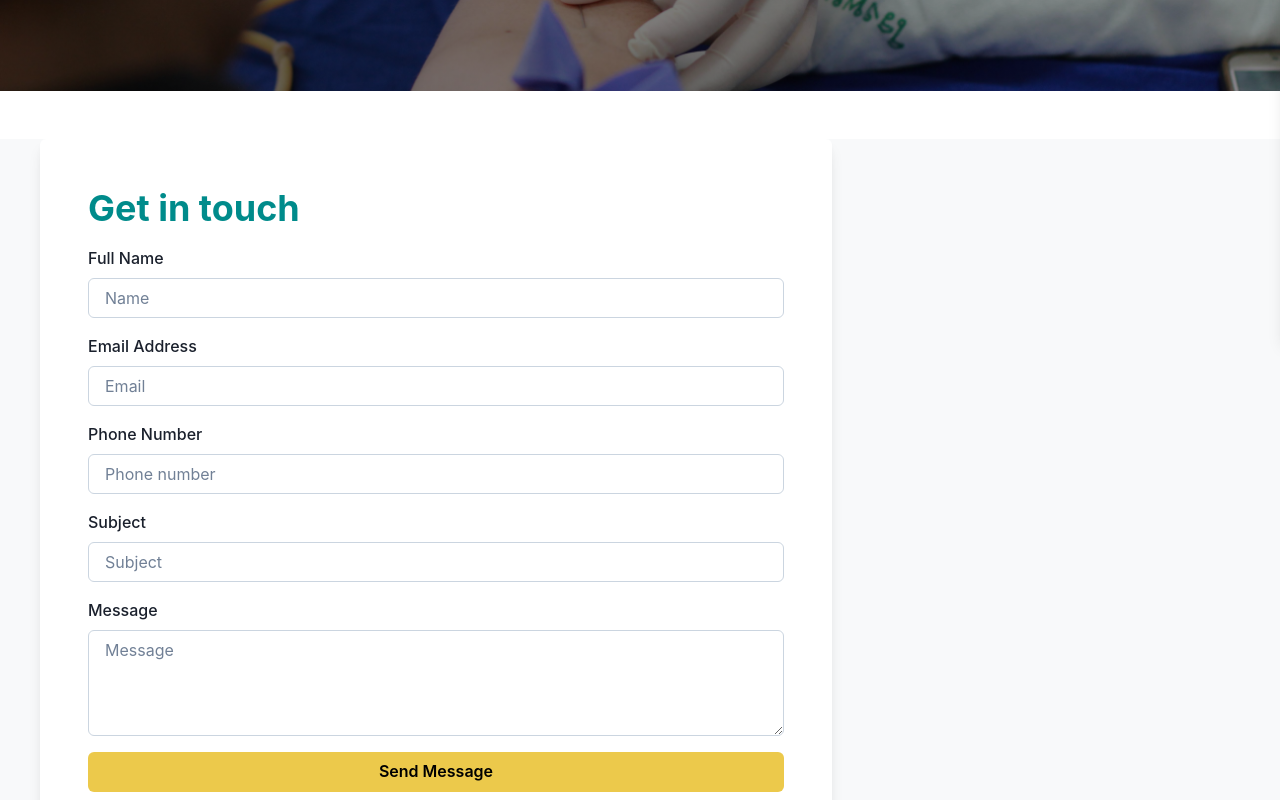
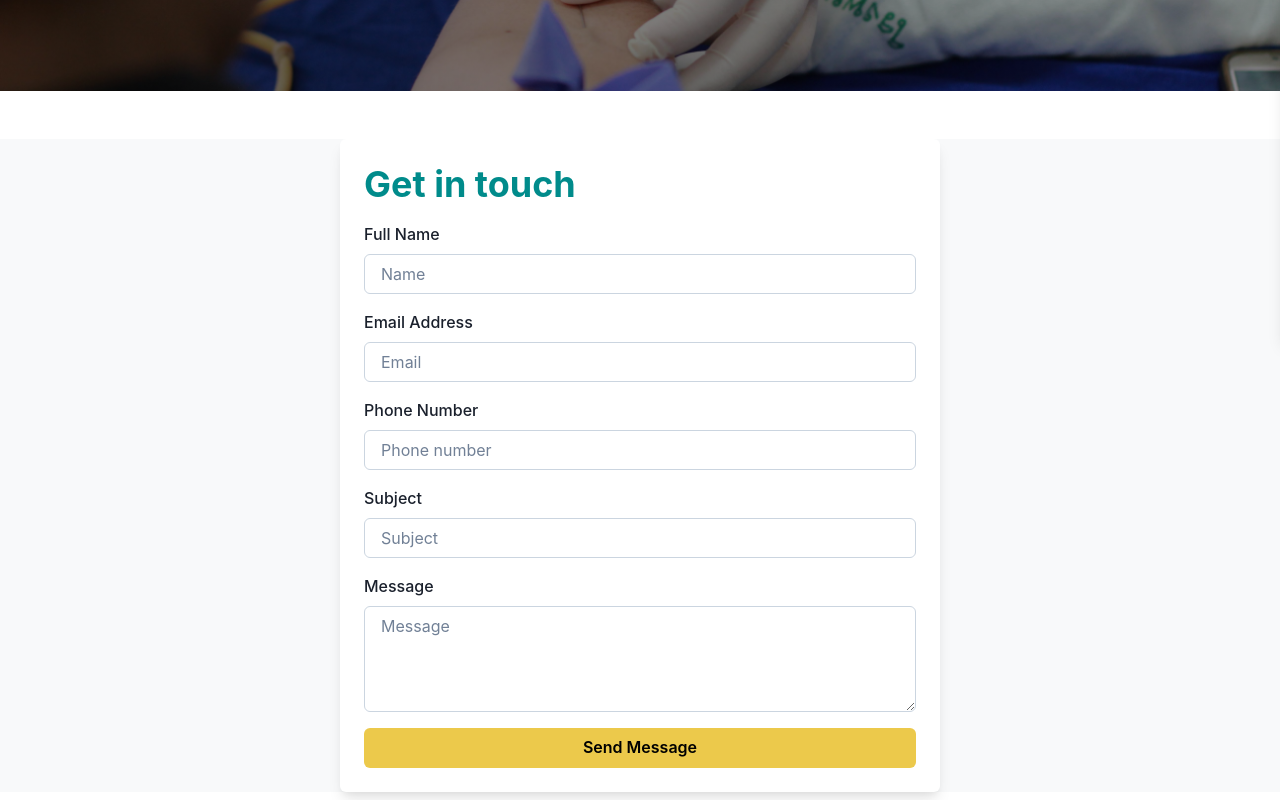
Before and after one commit to oduyemi/gibarestorative, a Next.js app: page /contact in a window 1280 px wide. Shown: the part 460-1260 px from the top of the page. Built offline with nearby package versions, Linux system fonts and the light colour scheme; no server answers.

Commit message:
Updated contact form

```diff
--- a/src/components/Contact/ContactForm.tsx
+++ b/src/components/Contact/ContactForm.tsx
@@ -116,13 +116,8 @@ export const ContactForm = () => {
   return (
     <section className="ftco-section bg-light mt-5">
       <Center>
-        <Box className="container" maxW="1200px">
-          <Box className="row justify-content-center">
-            <Box className="col-md-12">
-              <Box className="wrapper">
-                <Box className="row no-gutters">
-                  <Box className="col-lg-8 col-md-7 order-md-last d-flex align-items-stretch">
-                    <Box className="contact-wrap w-100 p-md-5 p-4" bg="white" boxShadow="lg" borderRadius="md">
+        <Box maxW="600px" w="100%" mx="auto">
+          <Box bg="white" p={6} boxShadow="lg" borderRadius="md">
             <Heading as="h3" mb={4} color="#008B8B">
               Get in touch
             </Heading>
@@ -200,12 +195,8 @@ export const ContactForm = () => {
                   </form>
                 </Box>
               </Box>
-                </Box>
-              </Box>
-            </Box>
-          </Box>
-        </Box>
             </Center>
+
     </section>
   );
 };
```
Lines whose indentation alone changed are shown as unchanged.
